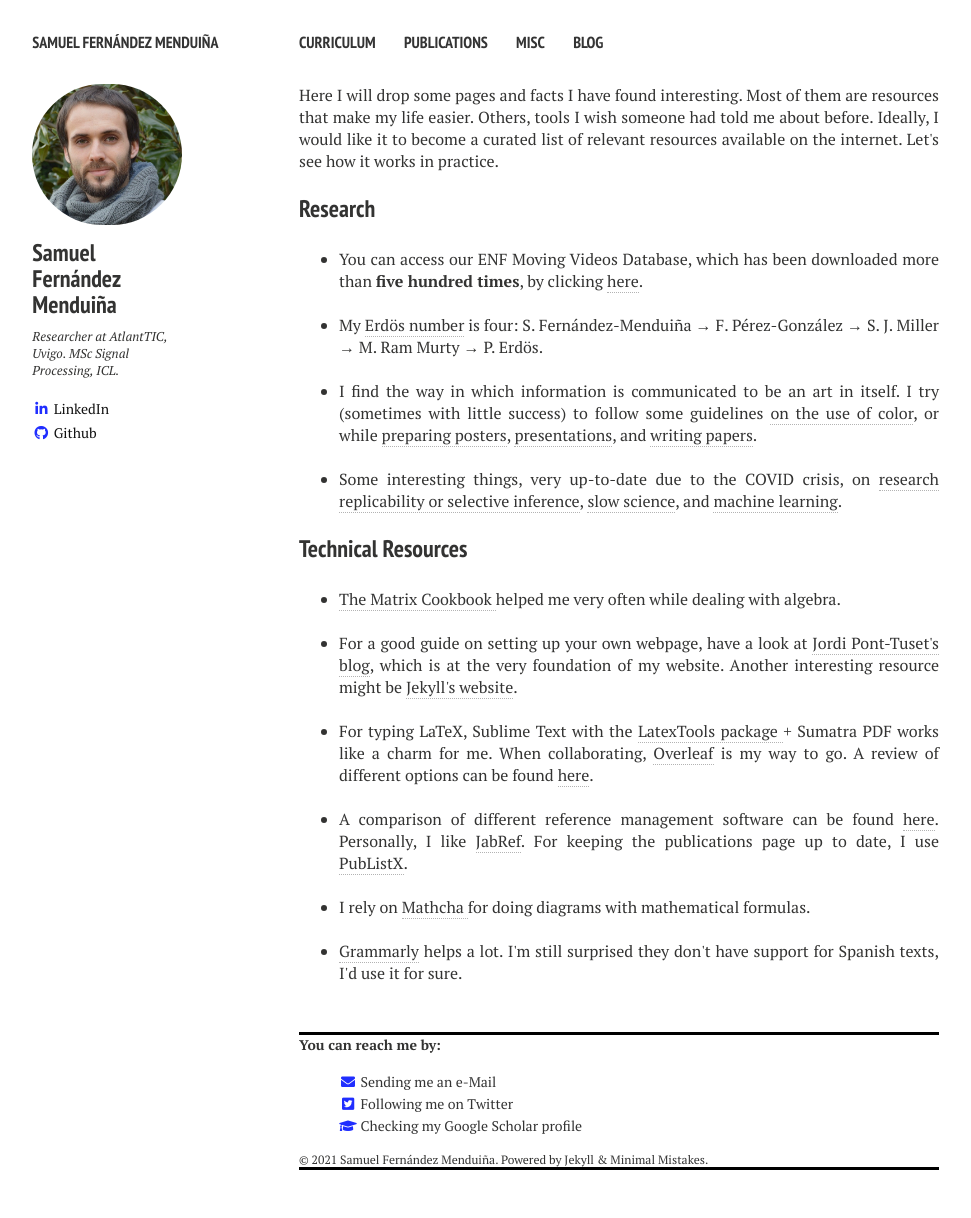
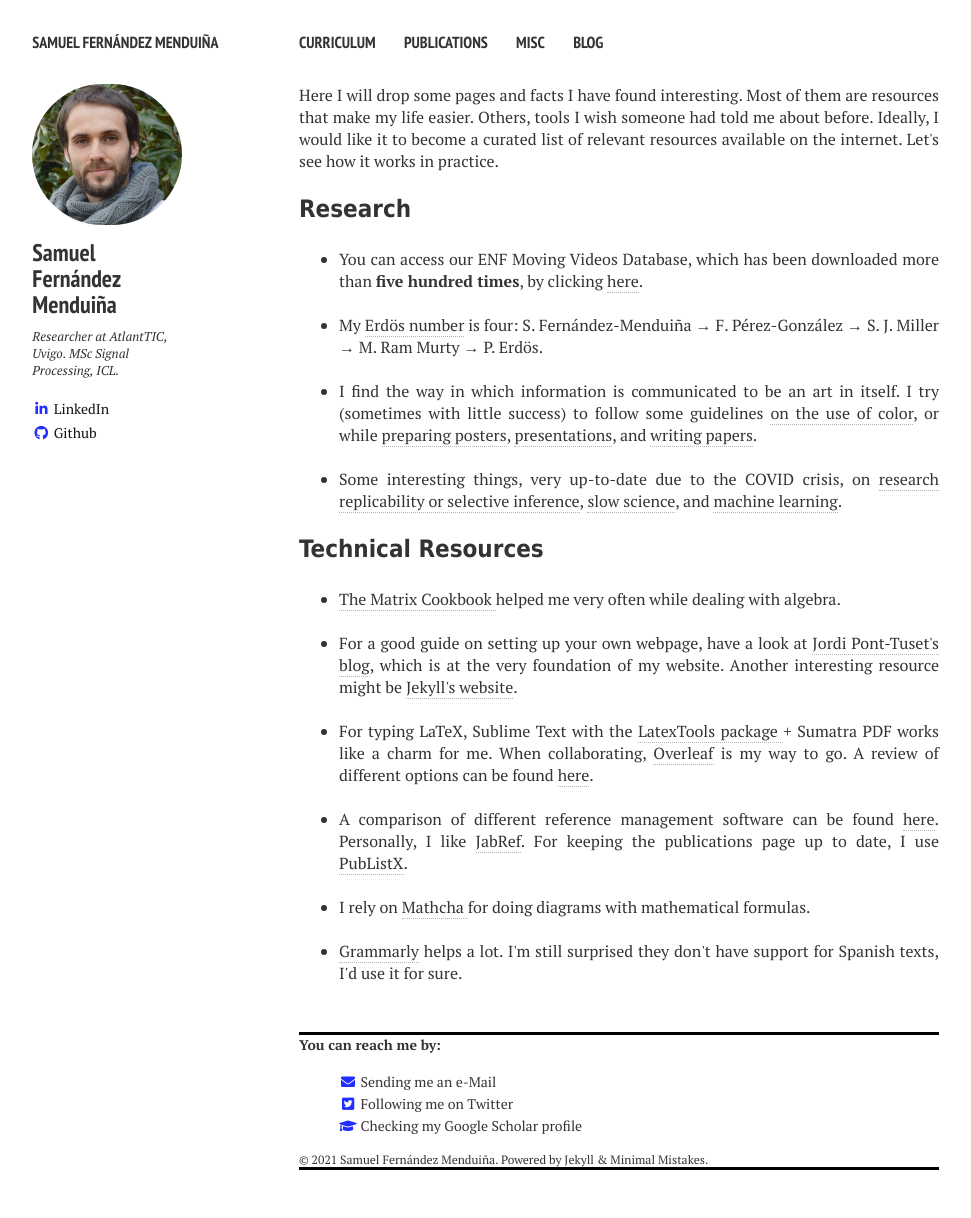
Before and after one commit to sf219/sfweb, a Jekyll site: the page built from misc.md, in a window 1280 px wide. Shown: the whole page, without its empty margins (21-992 px from the left). Built offline with Jekyll 4.4.1, drawn with Linux system fonts in a browser that asks for light colours; nearby versions of some CDN libraries.

Commit message:
Update misc.md

```diff
--- a/misc.md
+++ b/misc.md
@@ -6,10 +6,18 @@ tags: [code]
 modified: 3-10-2014
 comments: false
 ---
+<head>
+<style>
+#hh{
+font-family: Tahoma;
+	}
+</style>
+</head>
+<body>
 <div align="justify">
 Here I will drop some pages and facts I have found interesting. Most of them are resources that make my life easier. Others, tools I wish someone had told me about before. Ideally, I would like it to become a curated list of relevant resources available on the internet. Let's see how it works in practice.
 
-<h3> Research </h3>
+<h3 id="hh"> Research </h3>
 
 <ul>
   <li>You can access our ENF Moving Videos Database, which has been downloaded more than <strong>five hundred times</strong>, by clicking <a href="http://doi.org/10.5281/zenodo.3549379" target="_blank">here</a>.</li>
@@ -24,7 +32,7 @@ Here I will drop some pages and facts I have found interesting. Most of them are
  <li>Some interesting things, very up-to-date due to the COVID crisis, on <a href="https://www.reuters.com/article/us-science-cancer-idUSBRE82R12P20120328" target = "_blanck">research replicability or selective inference</a>, <a href="http://slow-science.org/" target="_blanck">slow science</a>, and <a href="https://www.eurekalert.org/pub_releases/2019-02/ru-cwt021119.php" target = "_blanck">machine learning</a>. </li>
 </ul>
 
-<h3> Technical Resources </h3>
+<h3 id="hh"> Technical Resources </h3>
 
 <ul>
   <li> <a href="https://www.math.uwaterloo.ca/~hwolkowi/matrixcookbook.pdf" target="_blanck"> The Matrix Cookbook </a> helped me very often while dealing with algebra.</li>
@@ -41,3 +49,4 @@ Here I will drop some pages and facts I have found interesting. Most of them are
 
   </ul>
 </div>
+</body>
```
